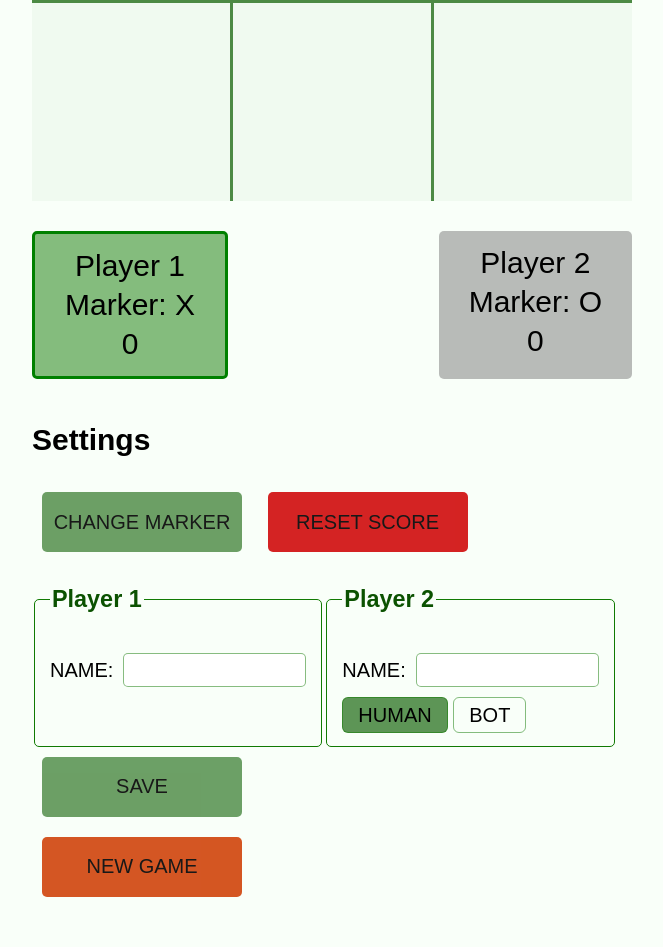
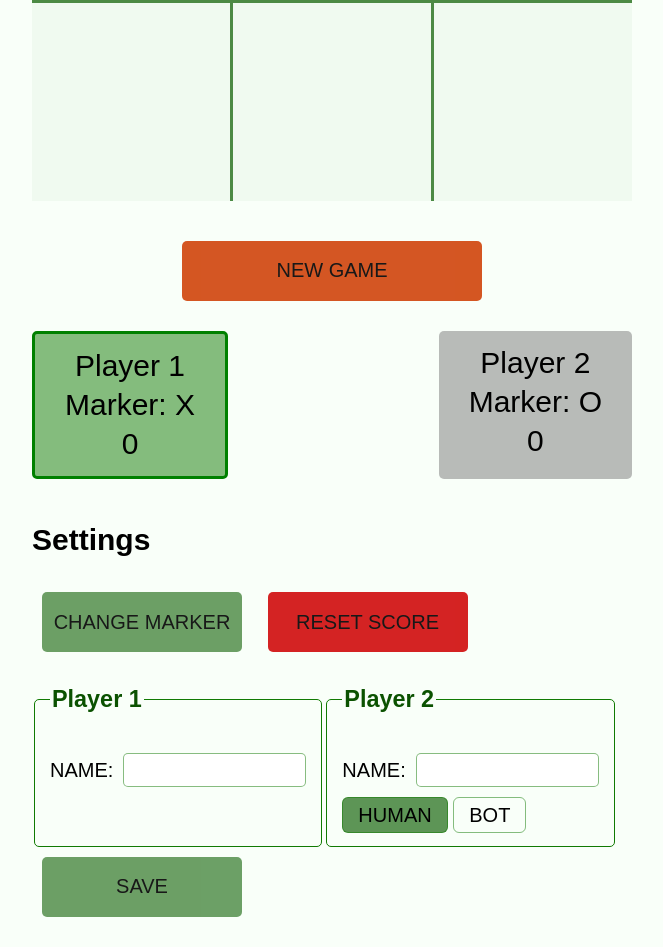
Before and after one commit to CrystalSnake/odin-Tic-Tac-Toe, a plain HTML site: page index.html in a window 1280 px wide. Shown: the part 498-1445 px from the top of the page, without its empty margins (308-971 px from the left). Drawn offline with Linux system fonts and the light colour scheme.

Commit message:
Refactor, move start button

```diff
--- a/index.html
+++ b/index.html
@@ -14,6 +14,10 @@
     </header>
     <main>
       <div class="container"></div>
+      <div class="start-container">
+        <button class="start">New Game</button>
+      </div>
+
       <div class="results"></div>
       <div class="control-panel">
         <div class="settings-container">
--- a/scripts.js
+++ b/scripts.js
@@ -1,4 +1,5 @@
 const container = document.querySelector('.container');
+const startNewGame = document.querySelector('.start');
 const resultsContainer = document.querySelector('.results');
 const controlPanel = document.querySelector('.control-panel');
 const applyButton = document.querySelector('#apply-settings');
@@ -50,14 +51,6 @@ markerChanger.addEventListener('click', () => {
 });
 
 const ControlPanel = (() => {
-  const getStartButton = () => {
-    const startNewGame = document.createElement('button');
-    startNewGame.classList.add('start');
-    startNewGame.textContent = 'New Game';
-    startNewGame.addEventListener('click', Gameboard.getGrid);
-    controlPanel.appendChild(startNewGame);
-  };
-
   const getReset = () => {
     const resetButton = document.createElement('button');
     resetButton.classList.add('reset');
@@ -92,7 +85,7 @@ const ControlPanel = (() => {
     }
   };
 
-  return { getStartButton, getReset, showPlayerCard };
+  return { getReset, showPlayerCard };
 })();
 
 const Gameboard = (() => {
@@ -117,7 +110,6 @@ const Gameboard = (() => {
     for (let i in gameboard) {
       container.appendChild(_createCell(i));
     }
-    gameOn = true;
   };
 
   return { getGrid };
@@ -179,6 +171,12 @@ const GameLogic = (() => {
 })();
 
 Gameboard.getGrid();
-ControlPanel.getStartButton();
+
 ControlPanel.getReset();
 ControlPanel.showPlayerCard([player1, player2]);
+
+startNewGame.addEventListener('click', () => {
+  Gameboard.getGrid();
+  ControlPanel.showPlayerCard([player1, player2]);
+  gameOn = true;
+});
--- a/styles.css
+++ b/styles.css
@@ -28,6 +28,12 @@ h1 {
   justify-content: center;
   align-items: center;
   font-size: 100px;
+}
+
+.start-container {
+  display: flex;
+  justify-content: center;
+  margin-bottom: 20px;
 }
 
 .results {
@@ -81,10 +87,19 @@ button:hover {
 
 .start {
   background-color: rgb(209, 68, 12);
+  width: 300px;
+}
+
+.start:hover {
+  background-color: rgb(196, 64, 12);
 }
 
 .reset {
   background-color: rgb(209, 12, 12);
+}
+
+.reset:hover {
+  background-color: rgb(182, 10, 10);
 }
 
 form {
```
